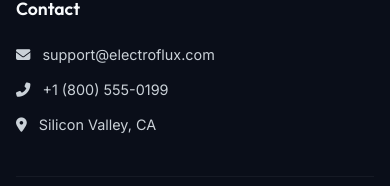
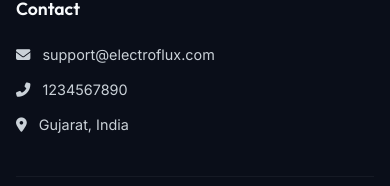
Before and after one commit to niharsarkhedi2610/electroflux, a website: page shop/frontend/cart.html in a window 390 px wide. Shown: the part 1743-1929 px from the top of the page. Drawn offline with Linux system fonts and the light colour scheme.

Commit message:
Update footer contact details (phone and address)

```diff
--- a/shop/frontend/cart.html
+++ b/shop/frontend/cart.html
@@ -135,8 +135,8 @@
           <h3 class="footer-col-title">Contact</h3>
           <ul class="footer-links">
             <li class="footer-link"><i class="fas fa-envelope" style="margin-right: 8px;"></i> support@electroflux.com</li>
-            <li class="footer-link"><i class="fas fa-phone-alt" style="margin-right: 8px;"></i> +1 (800) 555-0199</li>
-            <li class="footer-link"><i class="fas fa-map-marker-alt" style="margin-right: 8px;"></i> Silicon Valley, CA</li>
+            <li class="footer-link"><i class="fas fa-phone-alt" style="margin-right: 8px;"></i> 1234567890</li>
+            <li class="footer-link"><i class="fas fa-map-marker-alt" style="margin-right: 8px;"></i> Gujarat, India</li>
           </ul>
         </div>
       </div>
```
Also changed, not shown: shop/frontend/delivery.html (+2 -2 lines), shop/frontend/index.html (+2 -2 lines), shop/frontend/product.html (+2 -2 lines).
